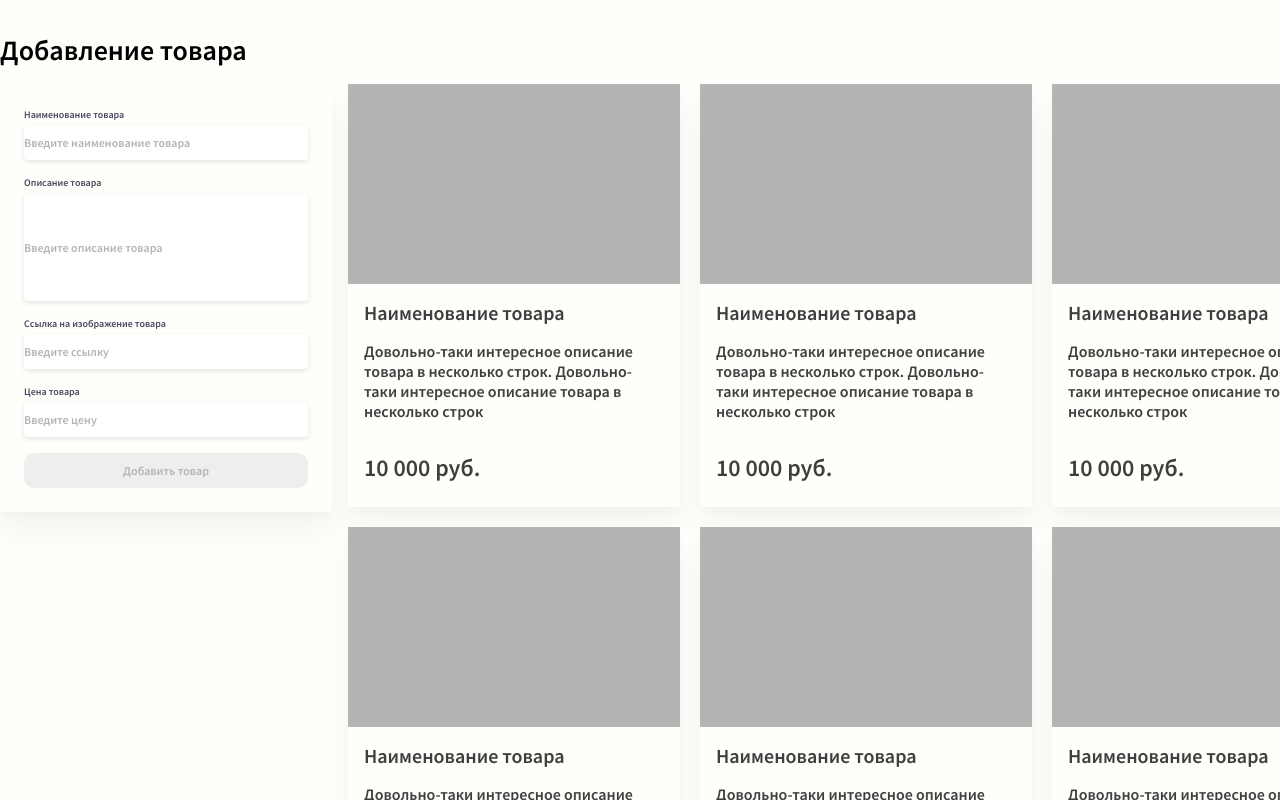
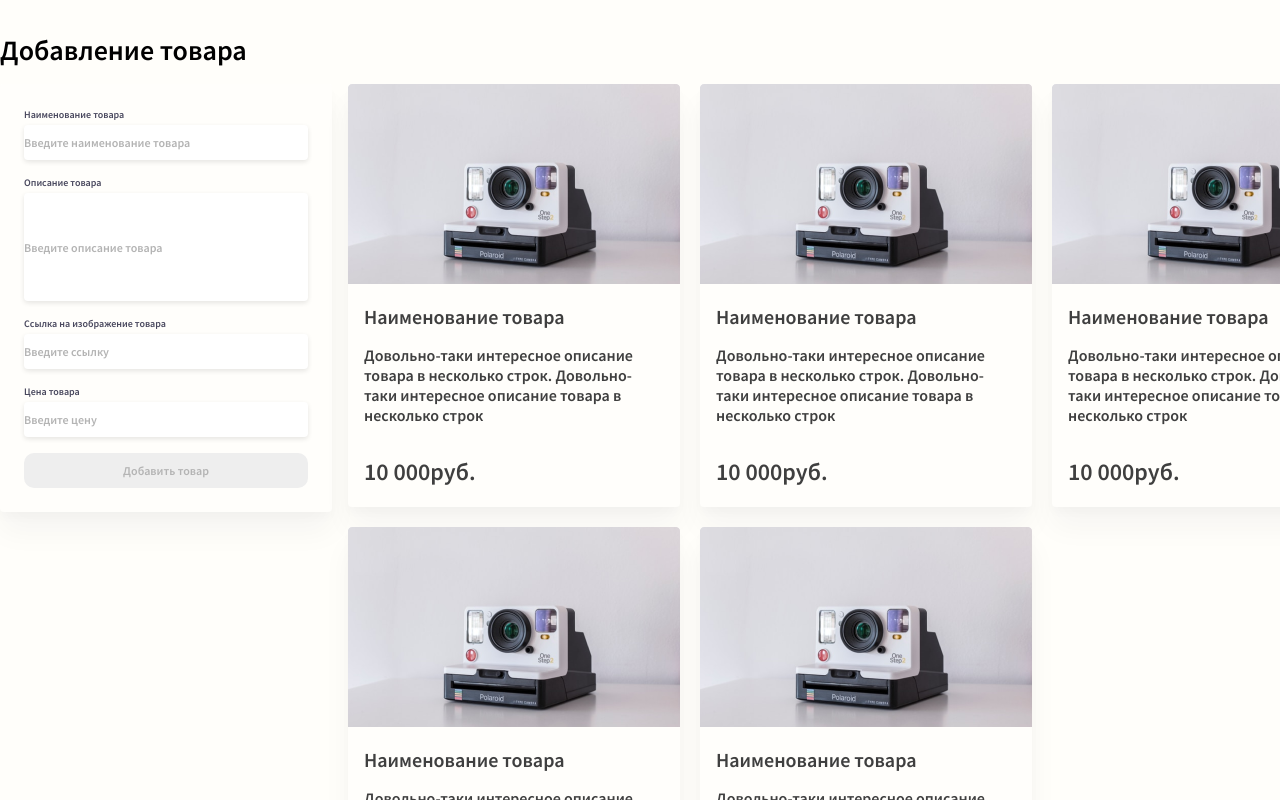
Before and after one commit to RostislavBR/FrontendDeveloperTest, a Vue app: page / in a window 1280 px wide. Built offline with nearby package versions, Linux system fonts and the light colour scheme.

Commit message:
added new branch feature_render_products

```diff
--- a/src/components/MainContent.vue
+++ b/src/components/MainContent.vue
@@ -3,7 +3,7 @@
         <MainForm/>
         <div class="grid-wrapper">
             <MainGrid>
-                <MainGridItem v-for="items in 10" :key="items"/>
+                <MainGridItem  v-for="({ id, image, title, description, price }) in products" :key="id" :image="image" :title="title" :description="description" :price="price"/>
             </MainGrid>
         </div>
     </div>
@@ -13,10 +13,14 @@
     import MainForm from "@/components/MainForm";
     import MainGrid from "@/components/MainGrid";
     import MainGridItem from "@/components/MainGridItem";
+    import { mapGetters } from "vuex";
 
     export default {
         name: "MainContent",
         components: { MainGridItem, MainGrid, MainForm },
+        computed: {
+            ...mapGetters({products: 'getProducts'})
+        },
     }
 </script>
 
--- a/src/components/MainGridItem.vue
+++ b/src/components/MainGridItem.vue
@@ -1,7 +1,7 @@
 <template>
     <div class="products-grid-item">
-        <ProductsImage/>
-        <ProductsInfo/>
+        <ProductsImage :image="image"/>
+        <ProductsInfo :title="title" :description="description" :price="price"/>
     </div>
 </template>
 
@@ -11,6 +11,7 @@
 
     export default {
         name: "MainGridItem",
+        props: ['image', 'title', 'description', 'price'],
         components: { ProductsInfo, ProductsImage }
     }
 </script>
@@ -18,6 +19,7 @@
 <style lang="scss">
     .products-grid-item {
         max-width: 332px;
+        max-height: 423px;
         background: $formBackground;
         border-radius: $borderRadius;
         box-shadow: $boxShadow;
--- a/src/components/ProductsDescription.vue
+++ b/src/components/ProductsDescription.vue
@@ -1,12 +1,13 @@
 <template>
     <p class="products-description">
-        Довольно-таки интересное описание товара в несколько строк. Довольно-таки интересное описание товара в несколько строк
+        {{ description }}
     </p>
 </template>
 
 <script>
     export default {
-        name: "ProductsDescription"
+        name: "ProductsDescription",
+        props: ['description']
     }
 </script>
 
--- a/src/components/ProductsImage.vue
+++ b/src/components/ProductsImage.vue
@@ -1,17 +1,19 @@
 <template>
-    <div class="image-wrapper"></div>
+    <div class="image-wrapper">
+        <img :src="require(`@/image/${image}`)">
+    </div>
 </template>
 
 <script>
     export default {
-        name: "ProductsImage"
+        name: "ProductsImage",
+        props: ['image']
     }
 </script>
 
 <style lang="scss">
     .image-wrapper {
         min-height: 200px;
-        background: $greyColor;
         margin:  0 0 16px 0;
     }
 </style>
--- a/src/components/ProductsInfo.vue
+++ b/src/components/ProductsInfo.vue
@@ -1,8 +1,8 @@
 <template>
     <div class="products-info-wrapper">
-        <ProductsTitle/>
-        <ProductsDescription/>
-        <ProductsPrice/>
+        <ProductsTitle :title="title"/>
+        <ProductsDescription :description="description"/>
+        <ProductsPrice :price="price"/>
     </div>
 </template>
 
@@ -13,6 +13,7 @@
 
     export default {
         name: "ProductsInfo",
+        props: ['title', 'description', 'price'],
         components: { ProductsPrice, ProductsDescription, ProductsTitle }
     }
 </script>
--- a/src/components/ProductsPrice.vue
+++ b/src/components/ProductsPrice.vue
@@ -1,12 +1,13 @@
 <template>
     <span class="products-price">
-        10 000 руб.
+        {{ price }}руб.
     </span>
 </template>
 
 <script>
     export default {
-        name: "ProductsPrice"
+        name: "ProductsPrice",
+        props: ['price'],
     }
 </script>
 
--- a/src/components/ProductsTitle.vue
+++ b/src/components/ProductsTitle.vue
@@ -1,10 +1,11 @@
 <template>
-    <h2 class="products-title">Наименование товара</h2>
+    <h2 class="products-title">{{ title }}</h2>
 </template>
 
 <script>
     export default {
-        name: "ProductsTitle"
+        name: "ProductsTitle",
+        props: ['title']
     }
 </script>
 
--- a/src/data/products.js
+++ b/src/data/products.js
@@ -1,35 +1,35 @@
 export const products = [
     {
         id: 1,
-        image: '/image/products.png',
+        image: 'products.png',
         title: 'Наименование товара',
         description: 'Довольно-таки интересное описание товара в несколько строк. Довольно-таки интересное описание товара в несколько строк',
         price: '10 000',
     },
     {
         id: 2,
-        image: '/image/products.png',
+        image: 'products.png',
         title: 'Наименование товара',
         description: 'Довольно-таки интересное описание товара в несколько строк. Довольно-таки интересное описание товара в несколько строк',
         price: '10 000',
     },
     {
         id: 3,
-        image: '/image/products.png',
+        image: 'products.png',
         title: 'Наименование товара',
         description: 'Довольно-таки интересное описание товара в несколько строк. Довольно-таки интересное описание товара в несколько строк',
         price: '10 000',
     },
     {
         id: 4,
-        image: '/image/products.png',
+        image: 'products.png',
         title: 'Наименование товара',
         description: 'Довольно-таки интересное описание товара в несколько строк. Довольно-таки интересное описание товара в несколько строк',
         price: '10 000',
     },
     {
         id: 5,
-        image: '/image/products.png',
+        image: 'products.png',
         title: 'Наименование товара',
         description: 'Довольно-таки интересное описание товара в несколько строк. Довольно-таки интересное описание товара в несколько строк',
         price: '10 000',
--- a/src/store/index.js
+++ b/src/store/index.js
@@ -9,9 +9,9 @@ export default new Vuex.Store({
         products,
     },
     mutations: {
-      // setProducts(state) {
-      //   state.products = products
-      // }
+        // setProducts(state) {
+        //   state.products = products
+        // }
     },
     getters: {
         getProducts(state) {
```
